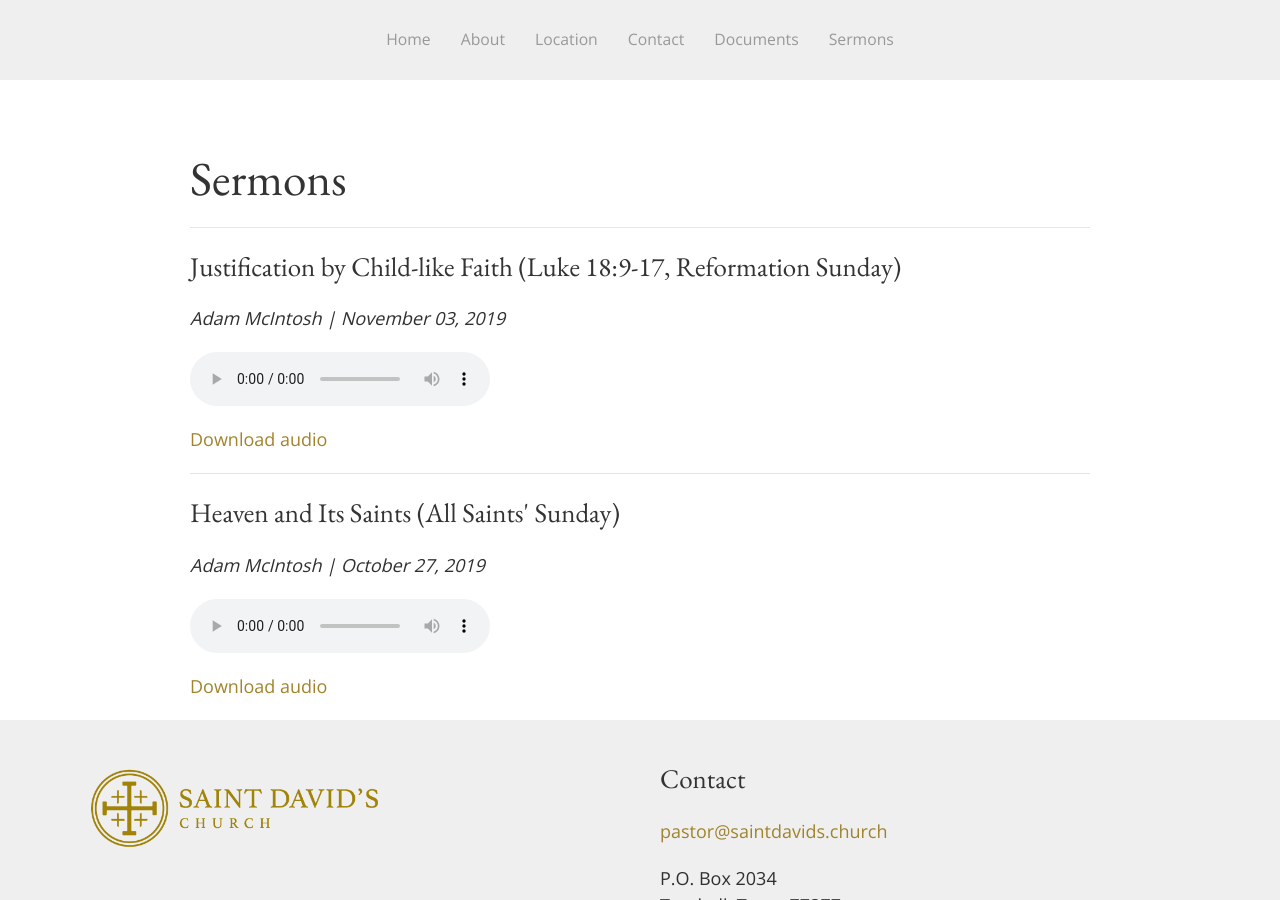
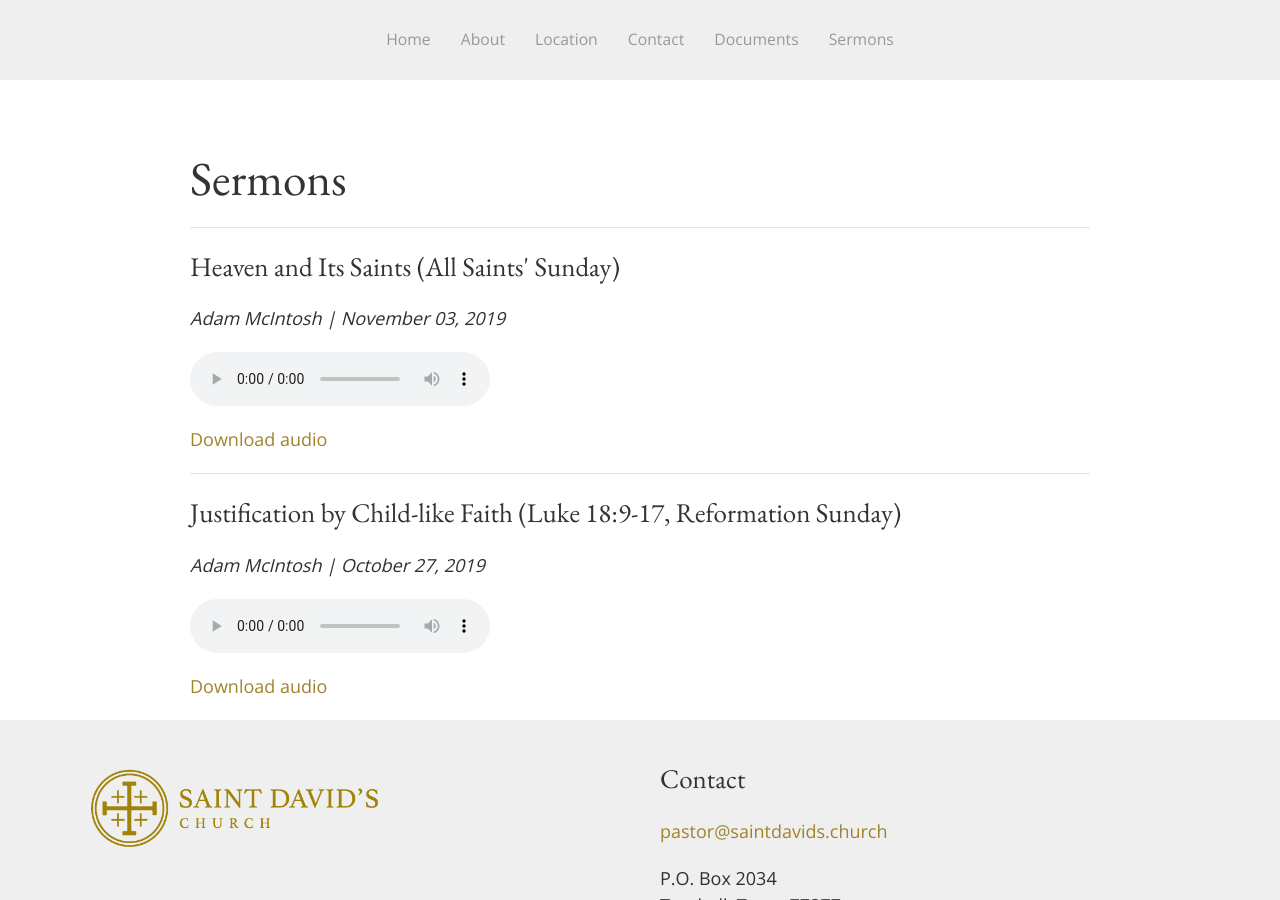
Before and after one commit to SaintDavidsChurch/website, a Jekyll site: the page built from sermons.html, in a window 1280 px wide and 900 px high. Built offline with Jekyll 4.4.1, drawn with Linux system fonts in a browser that asks for light colours.

Commit message:
Updated by InferCMS

```diff
--- a/_data/sermons.yml
+++ b/_data/sermons.yml
@@ -1,8 +1,8 @@
 - title: Heaven and Its Saints (All Saints' Sunday)
-  date: '2019-10-27'
+  date: 2019-11-3
   preacher: Adam McIntosh
   audio_file: https://saintdavids.church/assets/sermons/Adam-McIntosh_November3-2019_AllSaints.mp3
 - title: Justification by Child-like Faith (Luke 18:9-17, Reformation Sunday)
-  date: 2019-11-3
+  date: '2019-10-27'
   preacher: Adam McIntosh
   audio_file: https://saintdavids.church/assets/sermons/Adam-McIntosh_October27-2019_Luke18.9-17_reformation.mp3
```
